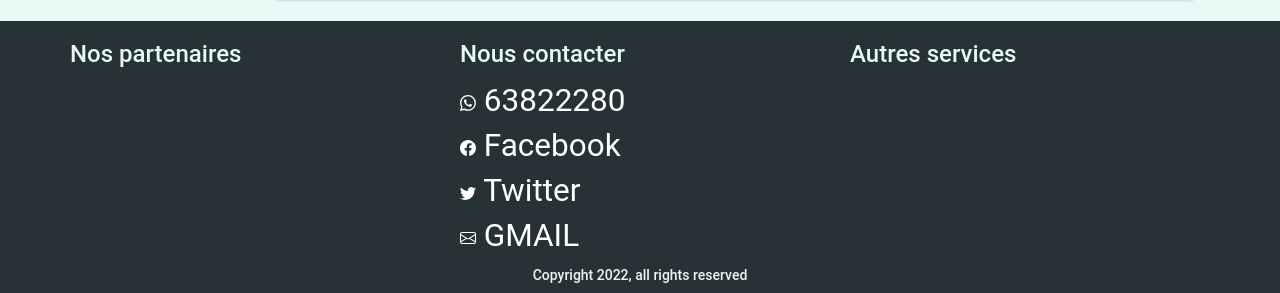
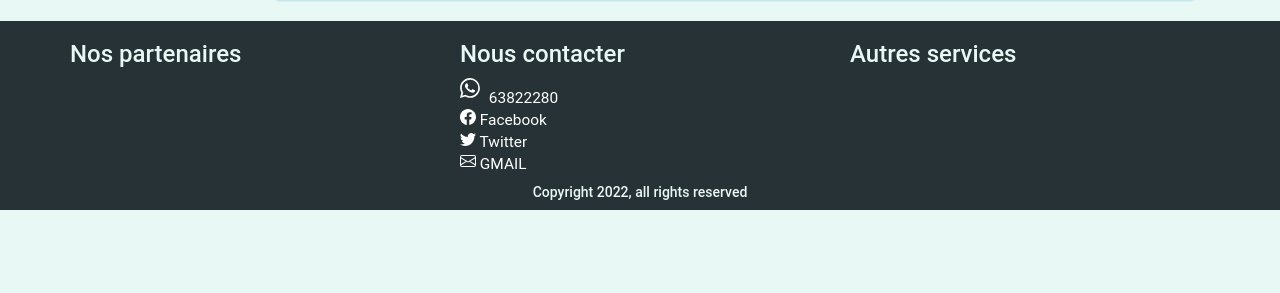
Before and after one commit to Roos21/markit-td, a Django app: page / in a window 1280 px wide. Shown: the part 1329-1622 px from the top of the page. After the commit the page ends 1539 px from the top, so only its background shows below. Run offline with Django 3.2, Linux system fonts and the light colour scheme; data comes from the database, SQL or seed files in the repository; data that the repository does not hold is empty; some libraries are stand-ins or nearby versions.

Commit message:
footer edit

```diff
--- a/accueil/static/css/mk_css.css
+++ b/accueil/static/css/mk_css.css
@@ -1,5 +1,5 @@
 #footer {
-    font-size: 1.5em;
+    font-size: 1.05em;
 }
 .modal-header {
     display: flex;
--- a/accueil/templates/index.html
+++ b/accueil/templates/index.html
@@ -213,7 +213,7 @@
                 <div class="col-lg-4 col-md-4 col-xs-12 col-sm-12" id="footer">
                     <h3>Nous contacter</h3>
                         <a href="tel:235 63 82 22 80" style="color: white; text-decoration: none;">
-                            <svg xmlns="http://www.w3.org/2000/svg" width="16" height="16" fill="currentColor" class="bi bi-whatsapp" viewBox="0 0 16 16">
+                            <svg xmlns="http://www.w3.org/2000/svg" width="25" height="25" fill="currentColor" class="bi bi-whatsapp" viewBox="0 0 20 20">
                                 <path d="M13.601 2.326A7.854 7.854 0 0 0 7.994 0C3.627 0 .068 3.558.064 7.926c0 1.399.366 2.76 1.057 3.965L0 16l4.204-1.102a7.933 7.933 0 0 0 3.79.965h.004c4.368 0 7.926-3.558 7.93-7.93A7.898 7.898 0 0 0 13.6 2.326zM7.994 14.521a6.573 6.573 0 0 1-3.356-.92l-.24-.144-2.494.654.666-2.433-.156-.251a6.56 6.56 0 0 1-1.007-3.505c0-3.626 2.957-6.584 6.591-6.584a6.56 6.56 0 0 1 4.66 1.931 6.557 6.557 0 0 1 1.928 4.66c-.004 3.639-2.961 6.592-6.592 6.592zm3.615-4.934c-.197-.099-1.17-.578-1.353-.646-.182-.065-.315-.099-.445.099-.133.197-.513.646-.627.775-.114.133-.232.148-.43.05-.197-.1-.836-.308-1.592-.985-.59-.525-.985-1.175-1.103-1.372-.114-.198-.011-.304.088-.403.087-.088.197-.232.296-.346.1-.114.133-.198.198-.33.065-.134.034-.248-.015-.347-.05-.099-.445-1.076-.612-1.47-.16-.389-.323-.335-.445-.34-.114-.007-.247-.007-.38-.007a.729.729 0 0 0-.529.247c-.182.198-.691.677-.691 1.654 0 .977.71 1.916.81 2.049.098.133 1.394 2.132 3.383 2.992.47.205.84.326 1.129.418.475.152.904.129 1.246.08.38-.058 1.171-.48 1.338-.943.164-.464.164-.86.114-.943-.049-.084-.182-.133-.38-.232z"/>
                             </svg>
                             <span>63822280</span>
```
